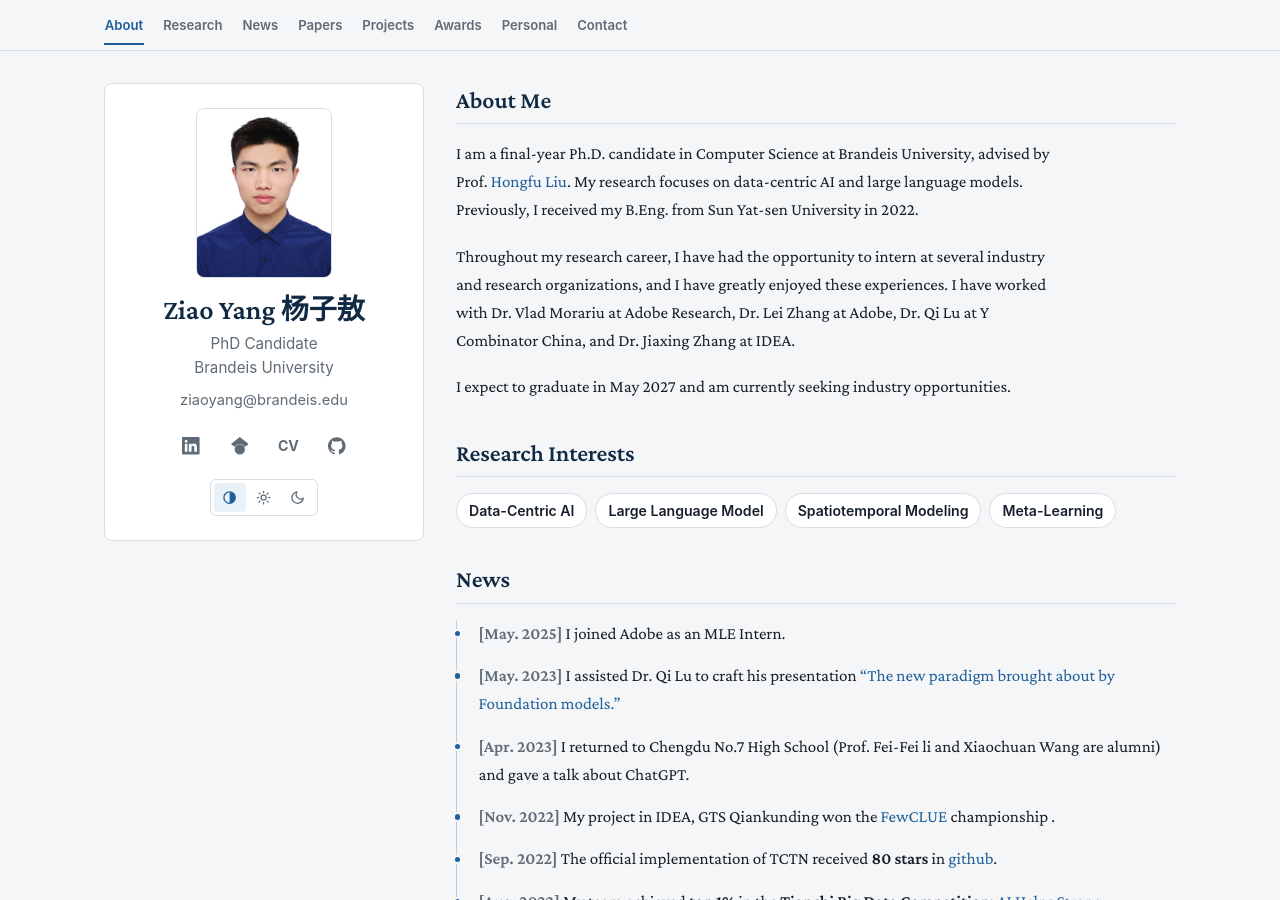
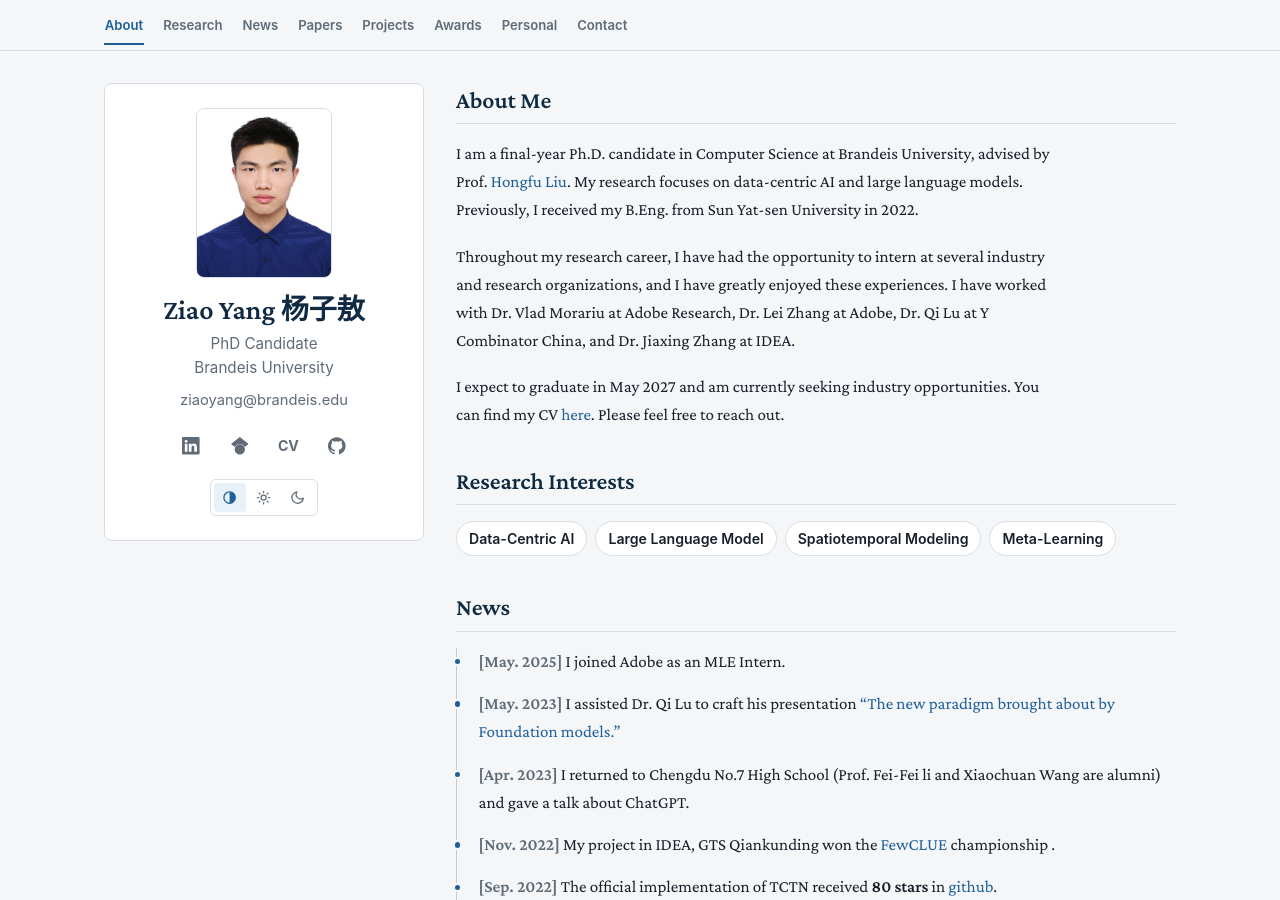
Before and after one commit to yangziao56/homepage, a Jekyll site: the page built from index.md, in a window 1280 px wide and 900 px high. Built offline with Jekyll 4.4.1, drawn with Linux system fonts in a browser that asks for light colours; our own code applies the rules of GitHub Pages for plain Markdown files.

Commit message:
Add CV link to homepage introduction

```diff
--- a/index.md
+++ b/index.md
@@ -7,7 +7,7 @@
 
 Throughout my research career, I have had the opportunity to intern at several industry and research organizations, and I have greatly enjoyed these experiences. I have worked with Dr. Vlad Morariu at Adobe Research, Dr. Lei Zhang at Adobe, Dr. Qi Lu at Y Combinator China, and Dr. Jiaxing Zhang at IDEA.
 
-I expect to graduate in May 2027 and am currently seeking industry opportunities.
+I expect to graduate in May 2027 and am currently seeking industry opportunities. You can find my CV <a href="pdf/CV_Ziao_Yang.pdf" target="_blank" rel="noopener">here</a>. Please feel free to reach out.
 
 
 ## Research Interests
```
